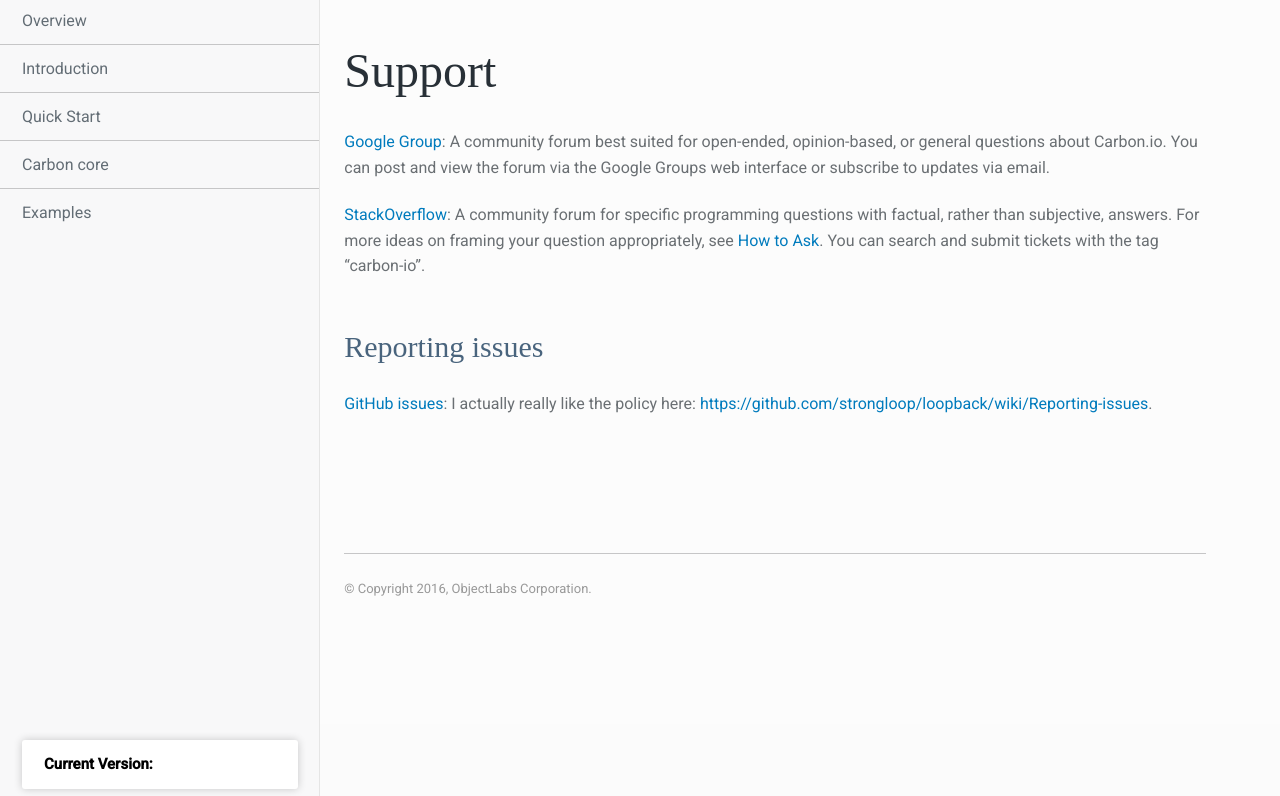
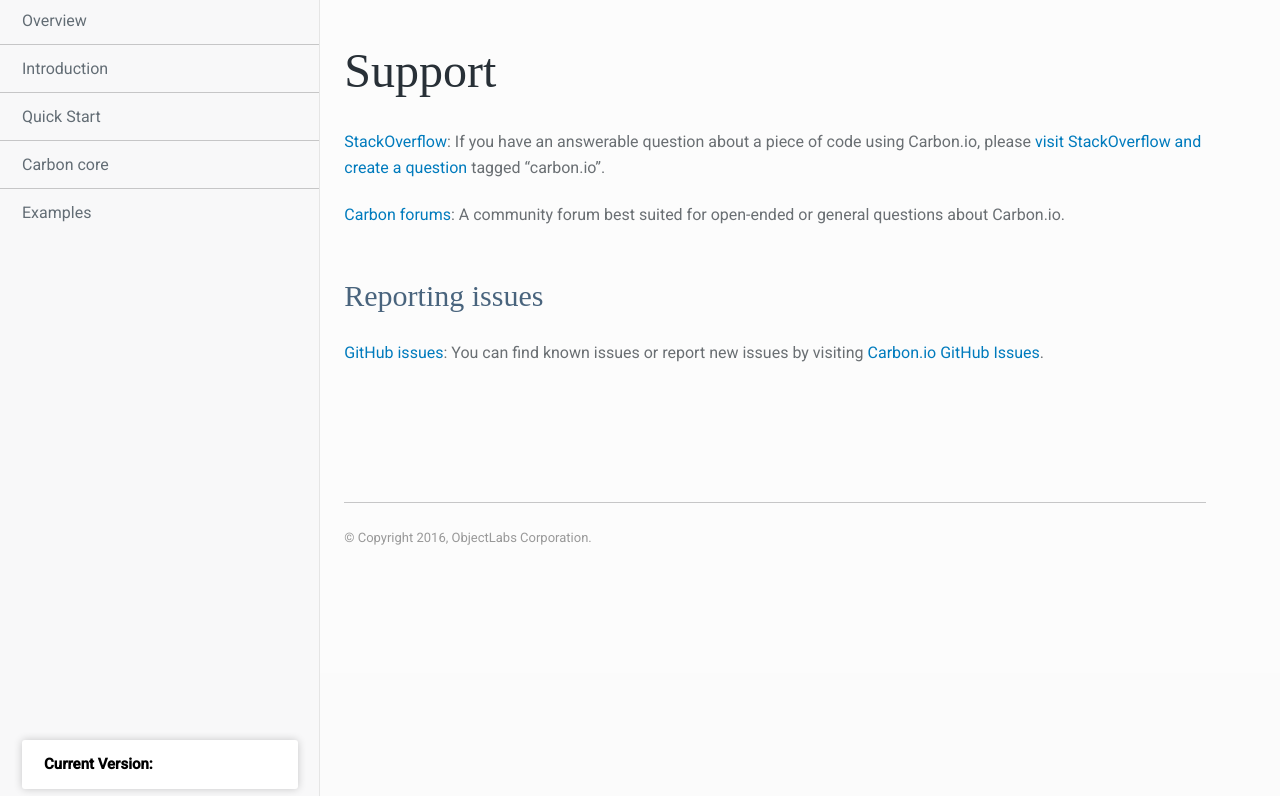
Before and after one commit to carbon-io/carbon-io, a Sphinx documentation site: the page built from docs/support.rst, in a window 1280 px wide and 983 px high, cut to the strip 187-983 px from the top of the window. Built offline with Sphinx 7.4.7 and the Read the Docs theme 2.0.0, drawn with Linux system fonts in a browser that asks for light colours; some web fonts are replaced; pages that are not in the unit, such as notebooks, are missing from menus.

Commit message:
update top nav headers and support page

```diff
--- a/docs/_templates/layout.html
+++ b/docs/_templates/layout.html
@@ -16,11 +16,11 @@
     </a>
 
     <div class="header--links">
-        <a class="header--link" href="http://carbon.io/">Home</a>
+        <a class="header--link" href="/">Home</a>
         <a class="header--link s-active" href="/">Docs</a>
-        <a class="header--link" href="/">Tutorials</a>
+        <a class="header--link" href="/examples.html">Examples</a>
         <a class="header--link" target="_blank" href="https://github.com/carbon-io/carbon-io">GitHub</a>
-        <a class="header--link" href="https://docs.carbon.io/en/latest/support/index.html">Support</a>
+        <a class="header--link" href="/support.html">Support</a>
     </div>
 </header>
 {% endblock %}
--- a/docs/support.rst
+++ b/docs/support.rst
@@ -2,11 +2,11 @@
 Support
 =======
 
-`Google Group <www.mlab.com>`_: A community forum best suited for open-ended, opinion-based, or general questions about Carbon.io. You can post and view the forum via the Google Groups web interface or subscribe to updates via email.
+`StackOverflow <https://stackoverflow.com/questions/tagged/carbon.io>`_: If you have an answerable question about a piece of code using Carbon.io, please `visit StackOverflow and create a question <https://stackoverflow.com/questions/tagged/carbon.io>`_ tagged "carbon.io".
 
-`StackOverflow <www.mlab.com>`_: A community forum for specific programming questions with factual, rather than subjective, answers. For more ideas on framing your question appropriately, see `How to Ask <http://stackoverflow.com/help/how-to-ask>`_. You can search and submit tickets with the tag "carbon-io".
+`Carbon forums <http://forums.carbon.io/>`_: A community forum best suited for open-ended or general questions about Carbon.io.
 
 Reporting issues
 ~~~~~~~~~~~~~~~~
 
-`GitHub issues <https://github.com/carbon-io/carbon-io/issues>`_: I actually really like the policy here: https://github.com/strongloop/loopback/wiki/Reporting-issues.
+`GitHub issues <https://github.com/carbon-io/carbon-io/issues>`_: You can find known issues or report new issues by visiting `Carbon.io GitHub Issues <https://github.com/carbon-io/carbon-io/issues>`_.
```
